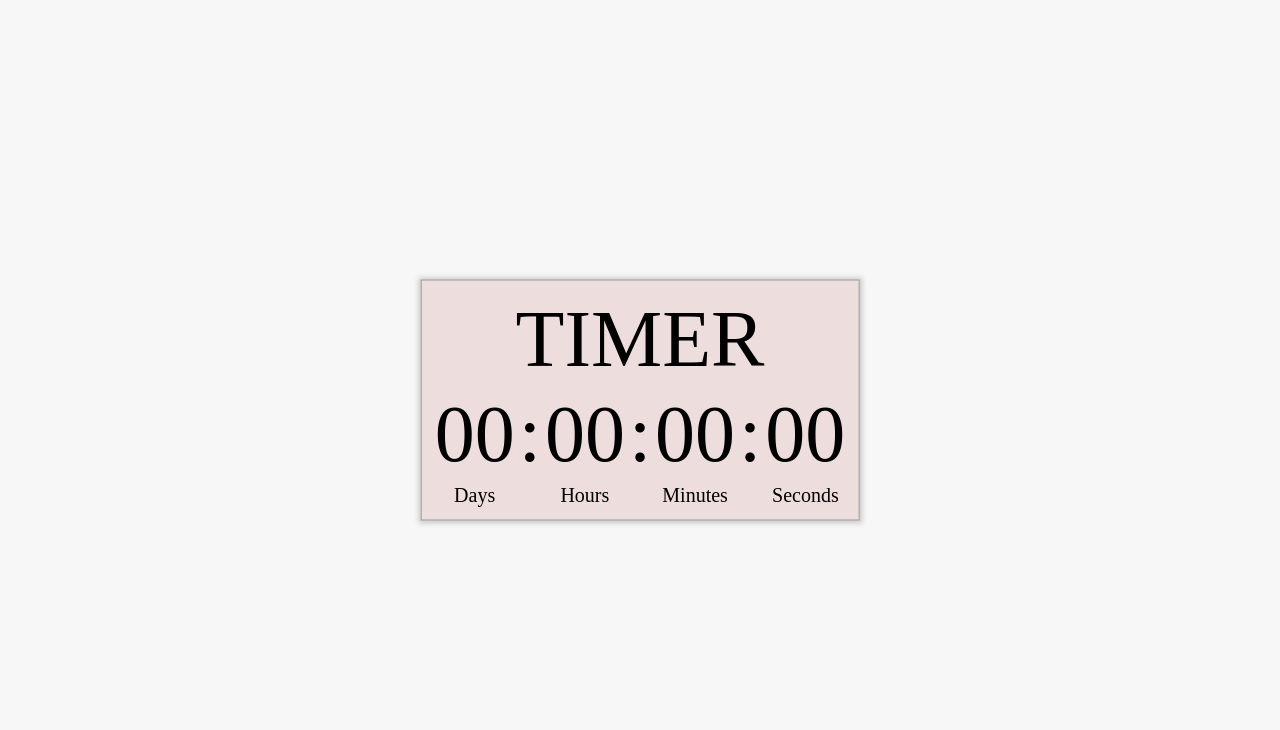
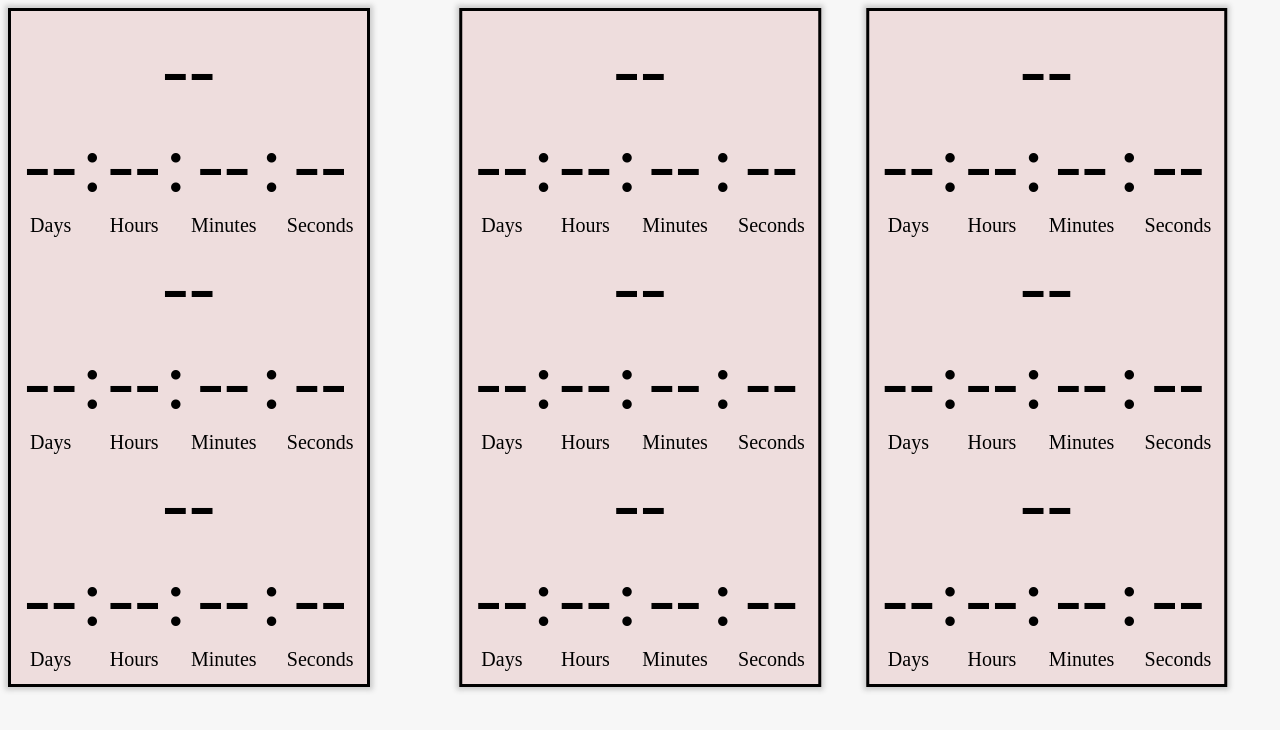
Before and after one commit to Shreya549/eventify, a plain HTML site: page timer.html in a window 1280 px wide. Drawn offline with Linux system fonts and the light colour scheme.

Commit message:
Multiple Timers Initialization

```diff
--- a/timer.css
+++ b/timer.css
@@ -1,17 +1,41 @@
 body{
     background: #f7f7f7;
 }
-.countdownContainer{
-    position: absolute;
+.countdownContainer1{
+/*    position: absolute;
     top: 50%;
     left: 50%;
-    transform : translateX(-50%) translateY(-50%);
+    transform : translateX(-50%) translateY(-50%);*/
     text-align: center;
     background: #edd;
     border: 1px solid #999;
     padding: 10px;
     box-shadow: 0 0 5px 3px #ccc;
+    border: solid black;
 }
+.countdownContainer2{
+    position: absolute;
+    left: 50%;
+    transform : translateX(-50%) translateY(-100%);
+    text-align: center;
+    background: #edd;
+    border: 1px solid #999;
+    padding: 10px;
+    box-shadow: 0 0 5px 3px #ccc;
+    border: solid black;
+}
+.countdownContainer3{
+    position: absolute;
+    right: -10%;
+    transform : translateX(-50%) translateY(-100%);
+    text-align: center;
+    background: #edd;
+    border: 1px solid #999;
+    padding: 10px;
+    box-shadow: 0 0 5px 3px #ccc;
+    border: solid black;
+}
+
 .resetContainer{
     position: absolute;
     top: 75%;
--- a/timer.html
+++ b/timer.html
@@ -5,18 +5,196 @@
   <link rel="stylesheet" type="text/css" href="timer.css">
 </head>
 <body>
-  <table class="countdownContainer">
-    <tr class="info">
-      <td colspan="7" id="up">TIMER</td>
+  <table class="countdownContainer1" id="eventify-table">
+     <tr class="info">
+      <td colspan="7" class="up">--</td>
     </tr>
     <tr class="info">
-   	  <td id="ds">00</td>
+      <td class="days">--</td>
       <td>:</td>
-      <td id="hours">00</td>
+      <td class="hours">--</td>
       <td>:</td>
-      <td id="mins">00</td>
+      <td class="mins">--</td>
       <td>:</td>
-      <td id="seconds">00</td>
+      <td class="seconds">--</td>
+    </tr>
+    <tr class="info2 ">
+      <td>Days</td>
+      <td></td>
+      <td>Hours</td>
+      <td></td>
+      <td>Minutes</td>
+      <td></td>
+      <td>Seconds</td>
+    </tr>
+
+     <tr class="info">
+      <td colspan="7" class="up">--</td>
+    </tr>
+    <tr class="info">
+      <td class="days">--</td>
+      <td>:</td>
+      <td class="hours">--</td>
+      <td>:</td>
+      <td class="mins">--</td>
+      <td>:</td>
+      <td class="seconds">--</td>
+    </tr>
+    <tr class="info2 ">
+      <td>Days</td>
+      <td></td>
+      <td>Hours</td>
+      <td></td>
+      <td>Minutes</td>
+      <td></td>
+      <td>Seconds</td>
+    </tr>
+
+     <tr class="info">
+      <td colspan="7" class="up">--</td>
+    </tr>
+    <tr class="info">
+      <td class="days">--</td>
+      <td>:</td>
+      <td class="hours">--</td>
+      <td>:</td>
+      <td class="mins">--</td>
+      <td>:</td>
+      <td class="seconds">--</td>
+    </tr>
+    <tr class="info2 ">
+      <td>Days</td>
+      <td></td>
+      <td>Hours</td>
+      <td></td>
+      <td>Minutes</td>
+      <td></td>
+      <td>Seconds</td>
+    </tr>
+  </table>
+    <table class="countdownContainer2" id="eventify-table">
+     <tr class="info">
+      <td colspan="7" class="up">--</td>
+    </tr>
+    <tr class="info">
+      <td class="days">--</td>
+      <td>:</td>
+      <td class="hours">--</td>
+      <td>:</td>
+      <td class="mins">--</td>
+      <td>:</td>
+      <td class="seconds">--</td>
+    </tr>
+    <tr class="info2 ">
+      <td>Days</td>
+      <td></td>
+      <td>Hours</td>
+      <td></td>
+      <td>Minutes</td>
+      <td></td>
+      <td>Seconds</td>
+    </tr>
+
+     <tr class="info">
+      <td colspan="7" class="up">--</td>
+    </tr>
+    <tr class="info">
+      <td class="days">--</td>
+      <td>:</td>
+      <td class="hours">--</td>
+      <td>:</td>
+      <td class="mins">--</td>
+      <td>:</td>
+      <td class="seconds">--</td>
+    </tr>
+    <tr class="info2 ">
+      <td>Days</td>
+      <td></td>
+      <td>Hours</td>
+      <td></td>
+      <td>Minutes</td>
+      <td></td>
+      <td>Seconds</td>
+    </tr>
+
+     <tr class="info">
+      <td colspan="7" class="up">--</td>
+    </tr>
+    <tr class="info">
+      <td class="days">--</td>
+      <td>:</td>
+      <td class="hours">--</td>
+      <td>:</td>
+      <td class="mins">--</td>
+      <td>:</td>
+      <td class="seconds">--</td>
+    </tr>
+    <tr class="info2 ">
+      <td>Days</td>
+      <td></td>
+      <td>Hours</td>
+      <td></td>
+      <td>Minutes</td>
+      <td></td>
+      <td>Seconds</td>
+    </tr>
+  </table>
+    <table class="countdownContainer3" id="eventify-table">
+     <tr class="info">
+      <td colspan="7" class="up">--</td>
+    </tr>
+    <tr class="info">
+      <td class="days">--</td>
+      <td>:</td>
+      <td class="hours">--</td>
+      <td>:</td>
+      <td class="mins">--</td>
+      <td>:</td>
+      <td class="seconds">--</td>
+    </tr>
+    <tr class="info2 ">
+      <td>Days</td>
+      <td></td>
+      <td>Hours</td>
+      <td></td>
+      <td>Minutes</td>
+      <td></td>
+      <td>Seconds</td>
+    </tr>
+
+     <tr class="info">
+      <td colspan="7" class="up">--</td>
+    </tr>
+    <tr class="info">
+      <td class="days">--</td>
+      <td>:</td>
+      <td class="hours">--</td>
+      <td>:</td>
+      <td class="mins">--</td>
+      <td>:</td>
+      <td class="seconds">--</td>
+    </tr>
+    <tr class="info2 ">
+      <td>Days</td>
+      <td></td>
+      <td>Hours</td>
+      <td></td>
+      <td>Minutes</td>
+      <td></td>
+      <td>Seconds</td>
+    </tr>
+
+     <tr class="info">
+      <td colspan="7" class="up">--</td>
+    </tr>
+    <tr class="info">
+      <td class="days">--</td>
+      <td>:</td>
+      <td class="hours">--</td>
+      <td>:</td>
+      <td class="mins">--</td>
+      <td>:</td>
+      <td class="seconds">--</td>
     </tr>
     <tr class="info2 ">
       <td>Days</td>
--- a/timer.js
+++ b/timer.js
@@ -1,6 +1,13 @@
-function startTimer(duration,display) {
+function startTimer(duration, event) {
     var timer = duration, days, hours, minutes, second;
+    let id = event.summary + event.start.dateTime
+    id = id.replace(' ', '')
+    let container = `
 
+    `
+    console.log(document.getElementById(`days${id}`))
+    document.getElementById("eventify-table").append(container)
+    console.log(container)
     var interval = setInterval(function () {
         days = parseInt((timer / (24*60*60)), 10);
         hours   = parseInt((timer / (60*60)) - (days*24), 10);
@@ -12,22 +19,24 @@ function startTimer(duration,display) {
         minutes = minutes < 10 ? "0" + minutes : minutes;
         seconds = seconds < 10 ? "0" + seconds : seconds;
 
-        document.getElementById("mins").innerHTML = minutes;
-        document.getElementById("seconds").innerHTML = seconds;
-        document.getElementById("hours").innerHTML = hours;
-        document.getElementById("days").innerHTML = days;
+        document.getElementById(`mins${id}`).innerHTML = minutes;
+        document.getElementById(`seconds${id}`).innerHTML = seconds;
+        document.getElementById(`hours${id}`).innerHTML = hours;
+        document.getElementById(`days${id}`).innerHTML = days;
+
 
         if (--timer < 0) {
-            document.getElementById("up").innerHTML = "TIME UP";
-            document.getElementById("days").innerHTML = "00";
-            document.getElementById("hours").innerHTML = "00";
-            document.getElementById("mins").innerHTML = "00";
-            document.getElementById("seconds").innerHTML = "00";
+            document.getElementById(`up${id}`).innerHTML = "TIME UP";
+            document.getElementById(`days${id}`).innerHTML = "00";
+            document.getElementById(`hours${id}`).innerHTML = "00";
+            document.getElementById(`mins${id}`).innerHTML = "00";
+            document.getElementById(`seconds${id}`).innerHTML = "00";
             clearInterval(interval);
         }
     }, 1000);
 }
 window.onload = function () {
+    // document.getElementById("eventify-table").innerHTML = ""
     let arr2 = localStorage.getItem("arr")
     let t = JSON.parse(arr2 || [])
     // for(i = 0; i < t.length; i++)
@@ -51,13 +60,17 @@ window.onload = function () {
     var currSec = currTime.getTime();
     console.log(eventSec*0.001)
     console.log(currSec*0.001)
-    var remSec = eventSec-currSec
-    console.log(remSec*0.001)
+    var remSec = (eventSec-currSec)*0.001
+    console.log(remSec)
     var remSecInt = parseInt(remSec)
-    console.log(remSecInt*0.001)
+    console.log(remSecInt)
+
+    // let t1_day = document.getElementsByClassName("days")[0]
+    // let t2_day = document.getElementsByClassName("days")[1]
+    // t1_day.innerHTML = "RANDOM"
+    // t2_day.innerHTML = "RANDOM"
 
     // var measure =(d*24*60*60) + (h*60*60) + (m*60) + s;
 
-    display = document.querySelector('#time');
-    startTimer(remSecInt,display);
+    // startTimer(remSecInt, t[0].event);
 };
```
Also changed, not shown: index.html (+1 -1 lines).
